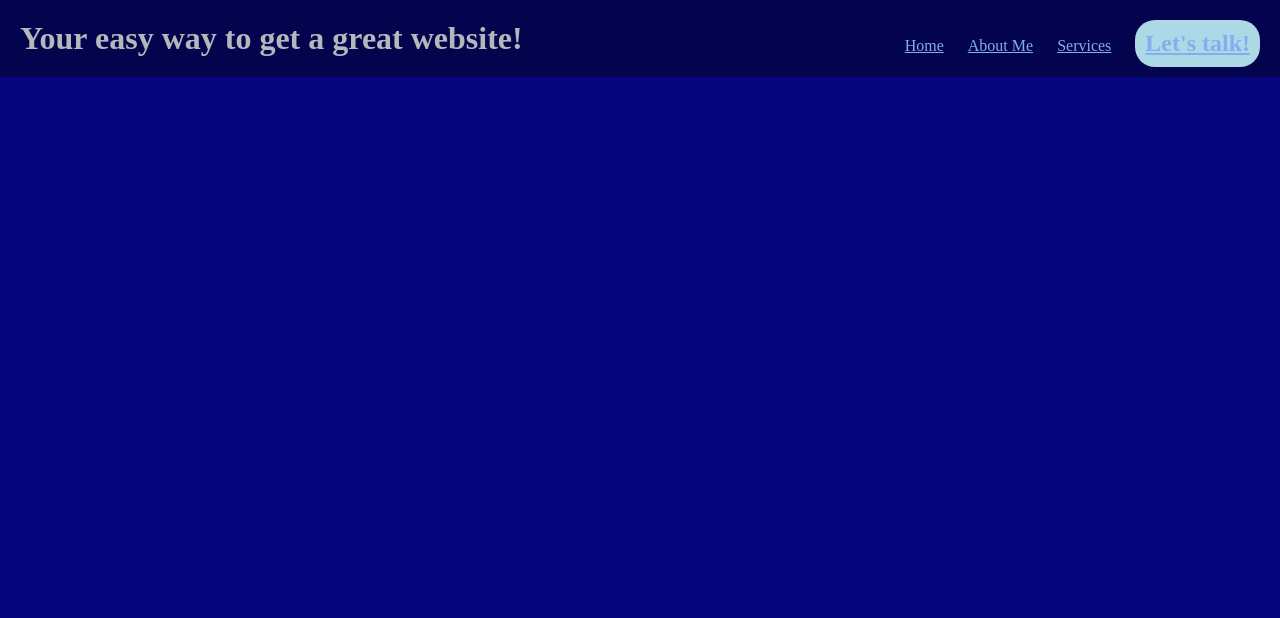
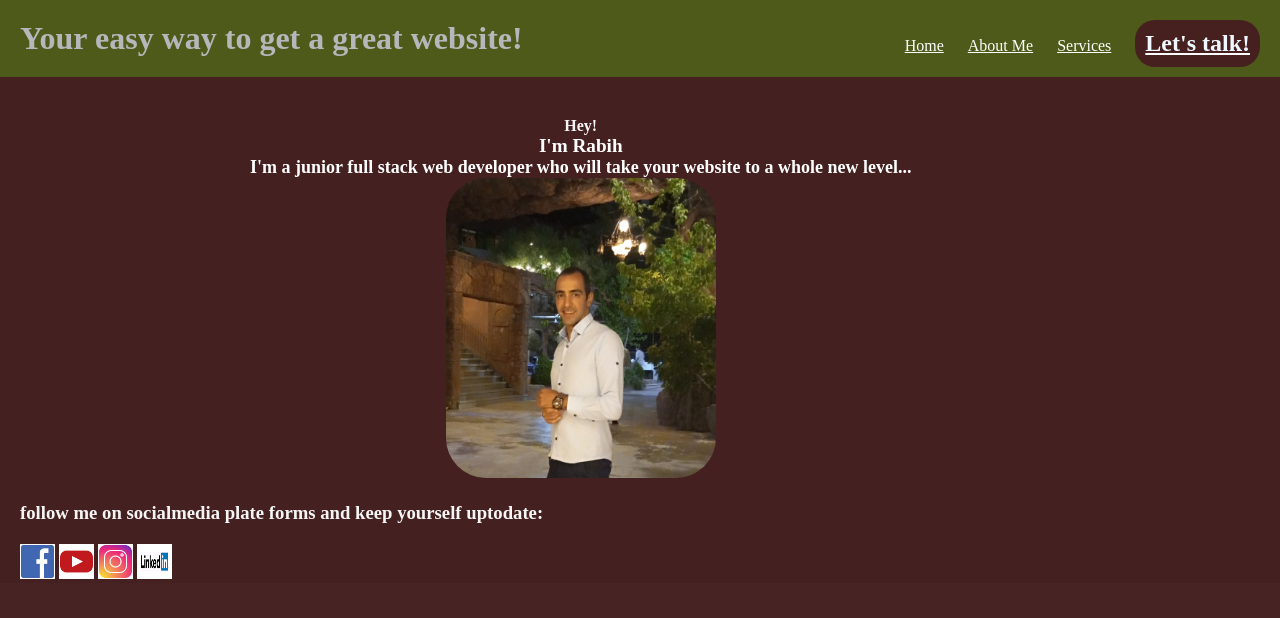
Before and after one commit to RabihSassouh/Portfolio, a plain HTML site: page index.html in a window 1280 px wide. Drawn offline with Linux system fonts and the light colour scheme.

Commit message:
finished the index.html page

```diff
--- a/index.html
+++ b/index.html
@@ -5,6 +5,7 @@
     <meta name="viewport" content="width=device-width, initial-scale=1.0">
     <title>Portfolio</title>
     <link rel="stylesheet" href="/styles/common.css"/>
+    <link rel="stylesheet" href="/styles/index.css"/>
 </head>
 <body>
     <header class="background-1">
@@ -14,9 +15,37 @@
                 <li><a href="#home">Home</a></li>
                 <li><a href="about">About Me</a></li>
                 <li><a href="services">Services</a></li>
-                <li><a href="#contact"><h2>Let's talk!</h2></a></li>
+                <li><a href="./pages/contactme.html" ><h2>Let's talk!</h2></a></li>
             </ul>
         </nav>
     </header>
+    <section class="section1">
+            <p class="text">
+                <h5 class="first">Hey!</h5>
+                <h3 class="second">I'm Rabih</h3>
+                <h3 class="third">I'm a junior full stack web developer who will take your website to a whole new level...</h3>
+            </p>
+            <img class="photo" src="/img/Rabih.jpeg">
+
+    </section>
 </body>
+<footer>
+    <div class="socialmedia">
+      <h3>follow me on socialmedia plate forms and keep yourself uptodate:</h3>
+      <ul class="plateforms">
+        <li class="icon">
+          <a href="http://www.facebook.com"><img src="/img/facebook-icon.jpeg"></a>
+        </li>
+        <li class="icon">
+          <a href="http://www.youtube.com"><img src="/img/youtube-icon.jpeg"/></a>
+        </li>
+        <li class="icon">
+          <a href="http://www.instagram.com"><img src="/img/instagram-icon.jpeg"/></a>
+        </li>
+        <li class="icon">
+          <a href="http://www.linkedin.com"><img src="/img/linkedin-icon.png"/></a>
+        </li>
+      </ul>
+    </div>
+  </footer>
 </html>
--- a/styles/common.css
+++ b/styles/common.css
@@ -2,10 +2,10 @@
     margin: 0;
     padding: 0;
     box-sizing: border-box;
-    background-color: rgb(6, 6, 124);
+    background-color: rgba(70, 32, 32, 0.986);
 }
 .background-1{
-    background-color: rgb(3, 3, 78) ;
+    background-color: rgb(78, 90, 25);
 }
 header{
     padding: 20px;
@@ -19,33 +19,34 @@ h1{
     color: rgb(180, 184, 187);
 }
 nav{
-    background-color: rgb(3,3,78);
+    background-color: rgb(78, 90, 25);
     /* text-align: right; */
     float:right;
     /* display: inline; */
 }
 nav ul {
-    background-color: rgb(3,3,78);
+    background-color: rgb(78, 90, 25);
     margin-left: 60px;
     text-align: left;
     overflow: hidden;
 }
 nav li {
-    background-color: rgb(3,3,78);
+    background-color:rgb(78, 90, 25);
     display:inline-block;
     margin-left: 20px;
 }
 nav li a{
-    background-color: rgb(3,3,78);
-    color: rgb(130, 175, 238);
+    background-color: rgb(78, 90, 25);
+    color: white
 }
 
 nav li a:hover {
 
-    color: rgb(49, 74, 145);
+    color: brown;
 }
 h2{
     border-radius: 20px;
     padding: 10px;
-    background-color: lightblue;
+    color: aliceblue;
+    background-color: rgba(70, 32, 32, 0.986);
 }
--- /dev/null
+++ b/styles/contactme.css
@@ -0,0 +1,3 @@
+table{
+    padding: 100px;
+}
--- /dev/null
+++ b/styles/index.css
@@ -0,0 +1,59 @@
+.photo{
+    border-radius: 40px;
+    width: 270px;
+    height: 300px;
+    align-items: center;
+    vertical-align: top;
+
+
+}
+.first{
+    color: whitesmoke;
+    font-size: medium;
+}
+.second{
+    color: white;
+    font-size: larger;
+}
+.third{
+    color: white;
+    font-size: large;
+}
+.text{
+    display: inline-block;
+    vertical-align: top;
+    text-align: left;
+    width: 40%;
+    margin-left: 20px;
+    padding: 20px;
+
+
+}
+.section1{
+    display: inline-block;
+    text-align: center;
+    padding-left: 250px;
+    overflow: auto;
+}
+.socialmedia{
+    text-align: left;
+    display: inline-block;
+    background-color: (70, 32, 32, 0.986);
+}
+.socialmedia h3{
+    color: whitesmoke;
+    padding: 20px;
+}
+.plateforms{
+    display: inline-block;
+    padding-left: 20px;
+}
+.icon{
+    display: inline-block;
+
+}
+
+.icon img {
+  height: 35px;
+  width: 35px;
+}
```
Also changed, not shown: pages/contactme.html (added, +57 -0 lines), img/Rabih.jpeg (added), img/facebook-icon.jpeg (added), img/instagram-icon.jpeg (added), img/linkedin-icon.png (added), img/youtube-icon.jpeg (added).
